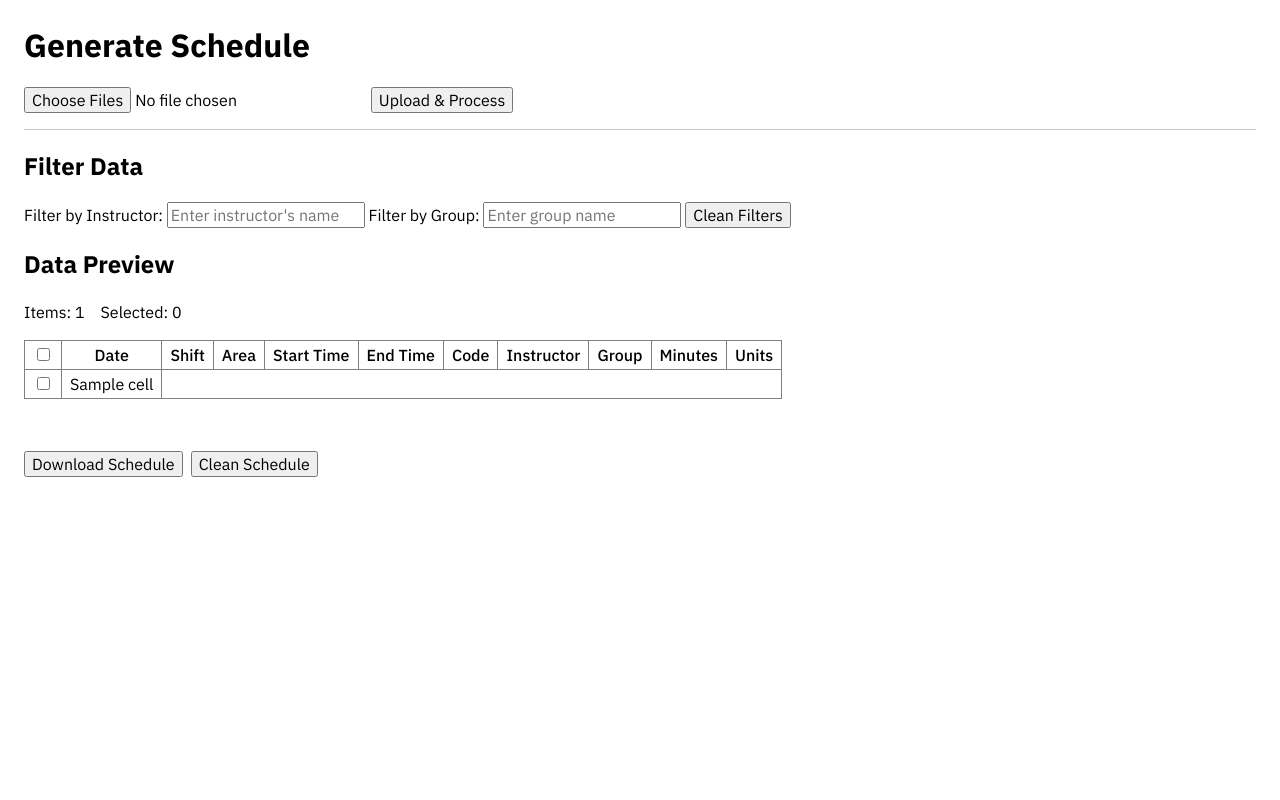
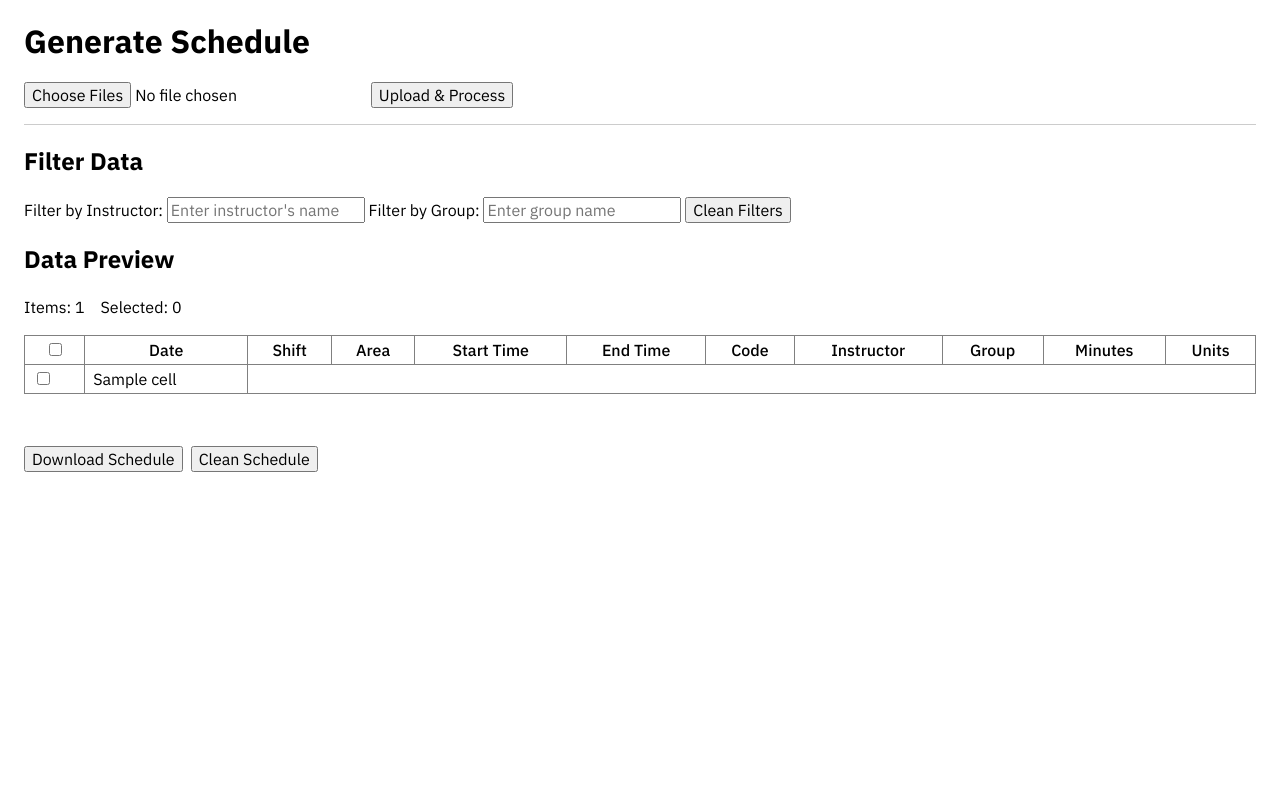
Before and after one commit to byhelaman/sched-planner, a Flask app: template app/templates/index.html in a window 1280 px wide. Run offline with Flask 3, Linux system fonts and the light colour scheme; the template is opened without the code that fills it: most values are stand-ins (such as "Sample title", 1, 10 or a date in 2020).

Commit message:
update styles

```diff
--- a/app/static/css/styles.css
+++ b/app/static/css/styles.css
@@ -11,6 +11,8 @@
 body {
   margin: 0;
   font-family: "IBM Plex Sans", serif;
+
+  min-height: 100vh;
 }
 
 input[type="file"],
@@ -27,17 +29,25 @@ input[type="file"] {
 
 /* Container and Layout */
 .container {
+  max-width: 96rem;
   padding: 0 1.5rem;
-  margin: 1.5rem 0 3rem 0;
+  /* margin: 1.5rem 0 3rem 0; */
+  margin-inline: auto;
+
+  h1 {
+    margin: 0;
+    padding: 1.25rem 0;
+  }
 }
 
-#wrap {
+#preview {
   margin: 1rem 0;
 }
 
 /* Table Styles */
 table {
   border-collapse: collapse;
+  width: 100%;
 }
 
 th {
@@ -51,7 +61,19 @@ td {
 }
 
 td {
-  max-width: fit-content;
+  width: fit-content;
+
+  &:nth-child(8) {
+    max-width: 14rem;
+    overflow: hidden;
+    text-overflow: ellipsis;
+  }
+
+  &:nth-child(9) {
+    max-width: 28rem;
+    overflow: hidden;
+    text-overflow: ellipsis;
+  }
 }
 
 tr {
@@ -75,6 +97,7 @@ tr {
   text-wrap: nowrap;
 
   padding: 1rem 0;
+  margin-bottom: 2rem;
 }
 
 /* Scrollable Table */
--- a/app/templates/index.html
+++ b/app/templates/index.html
@@ -3,6 +3,11 @@
   <head>
     <meta charset="UTF-8" />
     <meta name="viewport" content="width=device-width, initial-scale=1.0" />
+    <link
+      rel="shortcut icon"
+      href="{{ url_for('static', filename='favicon.png') }}"
+      type="image/png"
+    />
     <title>AutoSched</title>
     <link
       rel="stylesheet"
@@ -17,7 +22,7 @@
         <button id="submit" type="submit">Upload & Process</button>
       </form>
 
-      <div id="wrap">
+      <div id="preview">
         {% if schedules %}
         <h2>Filter Data</h2>
         <label for="filterInstructor">Filter by Instructor:</label>
@@ -38,7 +43,6 @@
         <button type="button" onclick="clearFilters()">Clean Filters</button>
 
         <h2>Data Preview</h2>
-        {% if schedules %}
         <div class="stats">
           <p>Items: {{ schedules|length }}</p>
           <p>Selected: <span id="selected-items">0</span></p>
@@ -57,9 +61,7 @@
             </button>
           </form>
         </div>
-        {% endif %}
         <div class="table">
-          <div id="table-container">
           <table border="1">
             <thead>
               <tr>
@@ -77,7 +79,7 @@
                 <th>End Time</th>
                 <th>Code</th>
                 <th>Instructor</th>
-                  <th>Group</th>
+                <th id="group">Group</th>
                 <th>Minutes</th>
                 <th>Units</th>
               </tr>
@@ -94,15 +96,16 @@
                   />
                 </td>
                 {% for cell in row %}
-                  <td>{{ cell }}</td>
+                <td><span>{{ cell }}</span></td>
                 {% endfor %}
               </tr>
               {% endfor %}
             </tbody>
           </table>
         </div>
-        </div>
         <br />
+        {% else %}
+        <a href="https://github.com/byhelaman" target="_blanks">Github</a>
         {% endif %}
       </div>
 
```
Also changed, not shown: app/static/favicon.png (added). Lines whose indentation alone changed are shown as unchanged.
